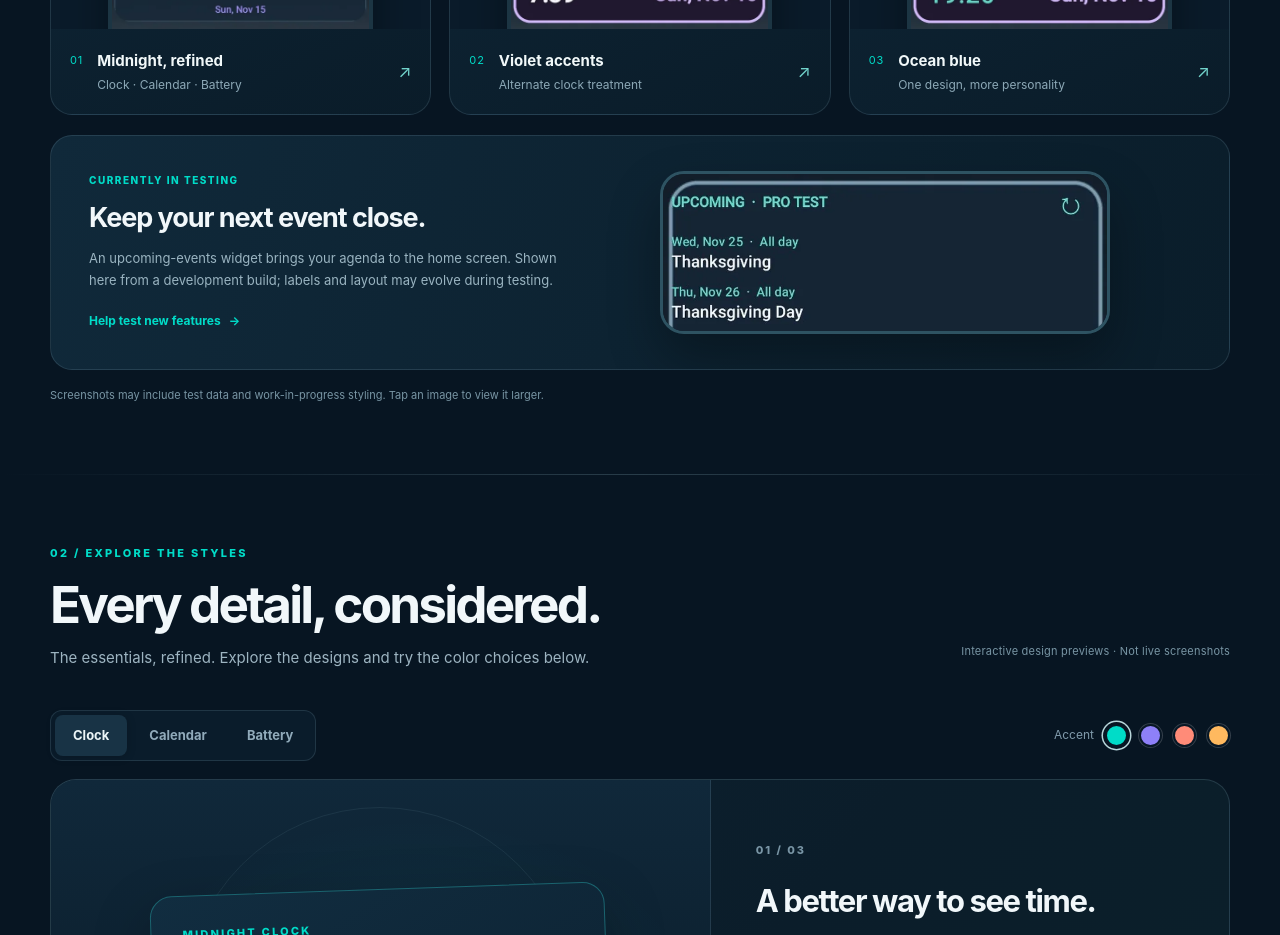
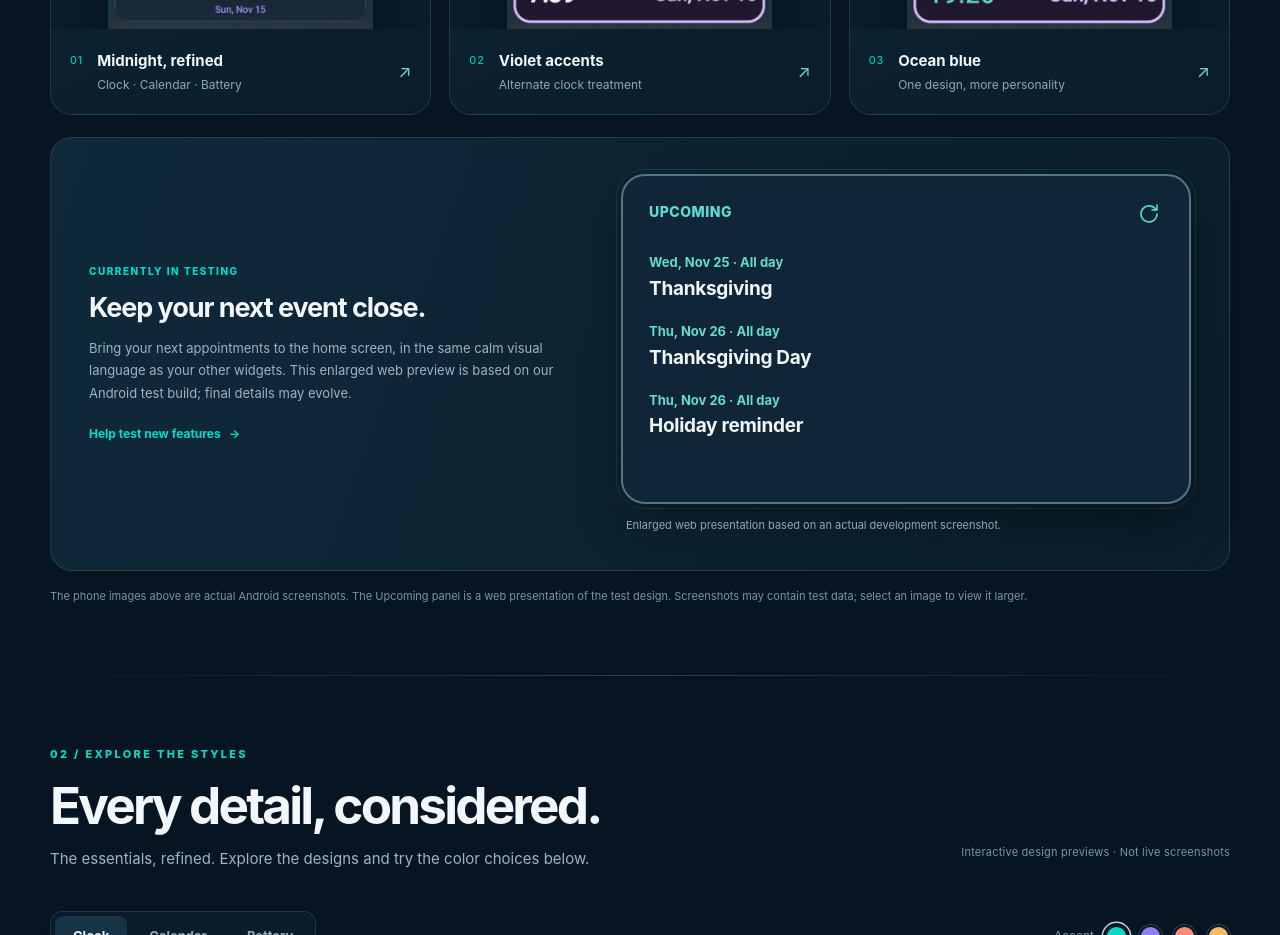
Before and after one commit to berelumadigital-lab/minimal-widgets-privacy, a plain HTML site: page showcase-v2.html in a window 1280 px wide. Shown: the part 1540-2475 px from the top of the page. Drawn offline with Linux system fonts and the light colour scheme.

Commit message:
Refine Upcoming widget preview layout in V2

```diff
--- a/showcase-v2.html
+++ b/showcase-v2.html
@@ -202,12 +202,25 @@
     .real-card figcaption strong{font-size:15px;font-weight:700;color:#f1f8f9}
     .real-card figcaption div span{font-size:12px;color:#8da9b7}
     .real-arrow{font-size:17px;color:#72d4cc}
-    .upcoming-teaser{margin-top:20px;border:1px solid var(--line);border-radius:22px;background:linear-gradient(110deg,#10293a,#0a1d2a);padding:30px 38px;display:grid;grid-template-columns:1fr 1fr;gap:40px;align-items:center;overflow:hidden}
+    /* Upcoming: complete, readable web presentation of the widget's Android test UI */
+    .upcoming-teaser{margin-top:22px;border:1px solid var(--line);border-radius:22px;background:linear-gradient(110deg,#10293a,#0a1d2a);padding:36px 38px;display:grid;grid-template-columns:minmax(0,.88fr) minmax(0,1.12fr);gap:38px;align-items:center}
     .upcoming-copy h3{font-size:27px;letter-spacing:-.04em;line-height:1.22;margin:11px 0 12px}
     .upcoming-copy p{font-size:13px;line-height:1.7;color:#9ab4c1;max-width:470px}
     .teaser-tag{font-size:10px;letter-spacing:.15em;color:var(--teal);font-weight:800}
     .quiet-link{display:inline-flex;gap:8px;font-size:12px;font-weight:700;color:var(--teal);padding:8px 0}
-    .upcoming-teaser img{display:block;width:100%;max-width:450px;height:auto;border:3px solid #2e5362;border-radius:24px;box-shadow:0 25px 52px rgba(0,0,0,.3)}
+    .upcoming-preview{width:100%;max-width:570px;min-width:0;margin-left:auto}
+    .upcoming-window{min-height:330px;background:#102638;border:2px solid #547584;outline:1px solid rgba(185,224,231,.09);outline-offset:4px;border-radius:24px;box-shadow:0 20px 48px rgba(0,0,0,.28);padding:22px 26px 25px}
+    .upcoming-window-head{display:flex;justify-content:space-between;align-items:center;gap:16px;margin-bottom:23px}
+    .upcoming-window-title{color:#62dcd2;font-size:14px;font-weight:800;letter-spacing:.035em}
+    .upcoming-refresh{color:#58d9d0;display:inline-flex;align-items:center;justify-content:center;width:28px;height:28px}
+    .upcoming-refresh svg{width:24px;height:24px}
+    .upcoming-events{list-style:none;padding:0;margin:0;display:grid;gap:17px}
+    .upcoming-events li{margin:0;padding:0}
+    .upcoming-date{color:#66d9d0;font-size:13px;line-height:1.3;font-weight:650}
+    .upcoming-event-name{display:block;margin-top:3px;color:#f1f7fa;font-size:19px;line-height:1.26;font-weight:650;letter-spacing:-.015em}
+    .upcoming-caption{margin:13px 5px 0;color:#8da9b7;font-size:11px;line-height:1.5}
+    @media(max-width:900px){.upcoming-teaser{grid-template-columns:1fr;gap:26px}.upcoming-preview{max-width:640px;margin:0}.upcoming-window{min-height:312px}}
+    @media(max-width:600px){.upcoming-teaser{padding:24px 21px;gap:22px}.upcoming-window{min-height:304px;padding:19px 20px 23px;border-radius:20px}.upcoming-window-head{margin-bottom:20px}.upcoming-window-title{font-size:12px}.upcoming-events{gap:16px}.upcoming-event-name{font-size:17px}.upcoming-date{font-size:12px}}
     .screens-note{font-size:11px;color:#7895a4;margin:17px 0 0}
     .section{padding:70px 0 62px}
     .feature-card{min-height:198px;padding:26px}
@@ -216,7 +229,7 @@
     .faq-section{padding-bottom:75px}
     @media(max-width:1070px){.hero-pill{right:5px}.hero-visual.hero-real{transform:none}}
     @media(max-width:830px){.hero{min-height:auto;padding:55px 0 40px}.hero-visual.hero-real{height:495px;transform:none}.hero-phone{height:455px;width:250px}.hero-pill{right:10%;top:45px}.real-grid{gap:12px}.real-image{height:340px;padding:17px 12px 0}.real-image img{width:225px}.upcoming-teaser{gap:22px;padding:26px}}
-    @media(max-width:600px){.hero-visual.hero-real{height:465px;margin:0;transform:none}.hero-phone{width:236px;height:433px}.hero-pill{right:0;top:27px;font-size:8px}.real-section{padding:57px 0 47px}.real-grid{grid-template-columns:1fr;gap:14px}.real-image{height:370px}.real-image img{width:248px}.real-card figcaption{min-height:75px}.real-caption{display:block;margin-top:12px}.upcoming-teaser{grid-template-columns:1fr;padding:23px;gap:20px}.upcoming-copy h3{font-size:25px}.upcoming-teaser img{max-width:100%}.section{padding:56px 0}.beta-section{padding-top:17px;padding-bottom:60px}}
+    @media(max-width:600px){.hero-visual.hero-real{height:465px;margin:0;transform:none}.hero-phone{width:236px;height:433px}.hero-pill{right:0;top:27px;font-size:8px}.real-section{padding:57px 0 47px}.real-grid{grid-template-columns:1fr;gap:14px}.real-image{height:370px}.real-image img{width:248px}.real-card figcaption{min-height:75px}.real-caption{display:block;margin-top:12px}.upcoming-copy h3{font-size:25px}.section{padding:56px 0}.beta-section{padding-top:17px;padding-bottom:60px}}
 
   </style>
 </head>
@@ -292,10 +305,23 @@
       </figure>
     </div>
     <div class="upcoming-teaser">
-      <div class="upcoming-copy"><span class="teaser-tag">CURRENTLY IN TESTING</span><h3>Keep your next event close.</h3><p>An upcoming-events widget brings your agenda to the home screen. Shown here from a development build; labels and layout may evolve during testing.</p><a href="#beta" class="quiet-link">Help test new features <span aria-hidden="true">→</span></a></div>
-      <img src="real-upcoming.webp" width="760" height="268" loading="lazy" alt="Real upcoming events widget on Android displaying sample Thanksgiving entries">
+      <div class="upcoming-copy"><span class="teaser-tag">CURRENTLY IN TESTING</span><h3>Keep your next event close.</h3><p>Bring your next appointments to the home screen, in the same calm visual language as your other widgets. This enlarged web preview is based on our Android test build; final details may evolve.</p><a href="#beta" class="quiet-link">Help test new features <span aria-hidden="true">→</span></a></div>
+      <div class="upcoming-preview">
+        <div class="upcoming-window" role="img" aria-label="Enlarged web recreation of the Android Upcoming widget, displaying three sample all-day November events">
+          <div class="upcoming-window-head">
+            <span class="upcoming-window-title">UPCOMING</span>
+            <span class="upcoming-refresh" aria-hidden="true"><svg viewBox="0 0 24 24" fill="none" stroke="currentColor" stroke-width="1.6" stroke-linecap="round" stroke-linejoin="round"><path d="M20 5v5h-5"/><path d="M19 10a8 8 0 1 0 1 4"/></svg></span>
+          </div>
+          <ul class="upcoming-events">
+            <li><span class="upcoming-date">Wed, Nov 25 · All day</span><strong class="upcoming-event-name">Thanksgiving</strong></li>
+            <li><span class="upcoming-date">Thu, Nov 26 · All day</span><strong class="upcoming-event-name">Thanksgiving Day</strong></li>
+            <li><span class="upcoming-date">Thu, Nov 26 · All day</span><strong class="upcoming-event-name">Holiday reminder</strong></li>
+          </ul>
+        </div>
+        <p class="upcoming-caption">Enlarged web presentation based on an actual development screenshot.</p>
+      </div>
     </div>
-    <p class="screens-note">Screenshots may include test data and work-in-progress styling. Tap an image to view it larger.</p>
+    <p class="screens-note">The phone images above are actual Android screenshots. The Upcoming panel is a web presentation of the test design. Screenshots may contain test data; select an image to view it larger.</p>
   </section>
   <div class="section-rule" role="presentation"></div>
   <section class="wrap section" id="gallery" aria-labelledby="gallery-title">
```
